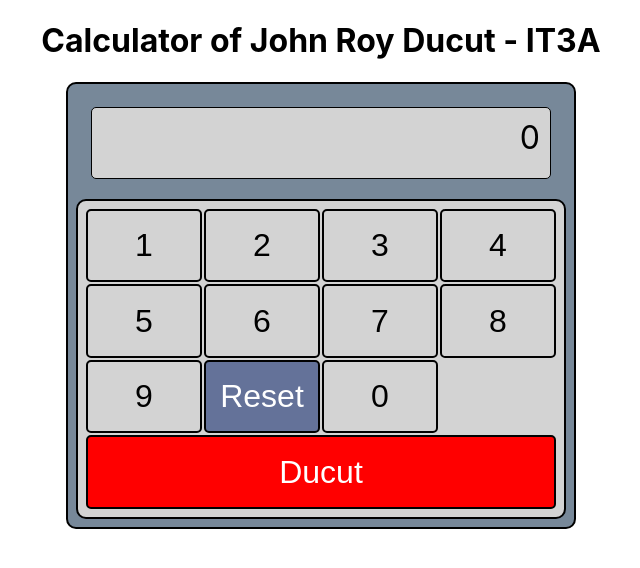
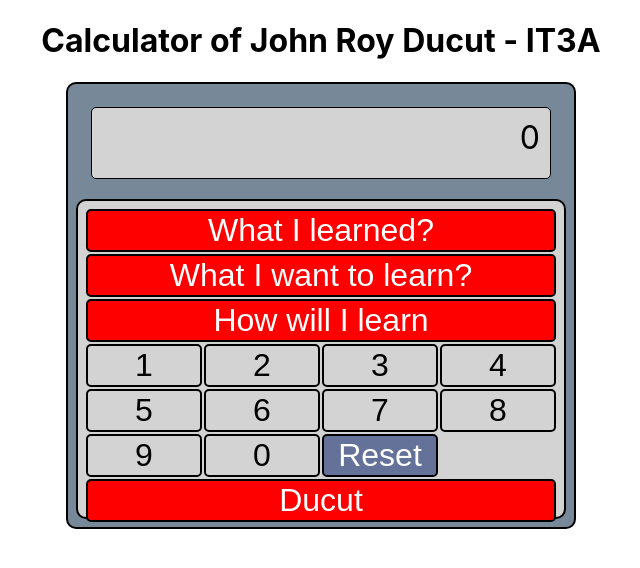
Before and after one commit to armandoxd03/passcode, a React (Create React App) app: page / in a window 1280 px wide. Shown: the top 568 px of the page, without its empty margins (319-959 px from the left). Built offline with nearby package versions, Linux system fonts and the light colour scheme.

Commit message:
Update App.js

```diff
--- a/src/App.js
+++ b/src/App.js
@@ -78,6 +78,9 @@ function App() {
         </div>
         <div className="Border">
           <div className="Buttons">
+            <Key label={"What I learned?"} onClick={() => setDisp("John Roy Ducut")} className="full-width red-button" />
+            <Key label={"What I want to learn?"} onClick={() => setDisp("John Roy Ducut")} className="full-width red-button" />
+            <Key label={"How will I learn"} onClick={() => setDisp("John Roy Ducut")} className="full-width red-button" />
             <Key label={1} onClick={numClickHandler} />
             <Key label={2} onClick={numClickHandler} />
             <Key label={3} onClick={numClickHandler} />
@@ -87,9 +90,10 @@ function App() {
             <Key label={7} onClick={numClickHandler} />
             <Key label={8} onClick={numClickHandler} />
             <Key label={9} onClick={numClickHandler} />
+            <Key label={0} onClick={numClickHandler} />
             <Key label={"Reset"} onClick={clrClickHandler} className="blue-button" />
-            <Key label={0} onClick={numClickHandler} />
             <Key label={"Ducut"} onClick={() => setDisp("John Roy Ducut")} className="full-width red-button" />
+
           </div>
         </div>
       </div>
```
